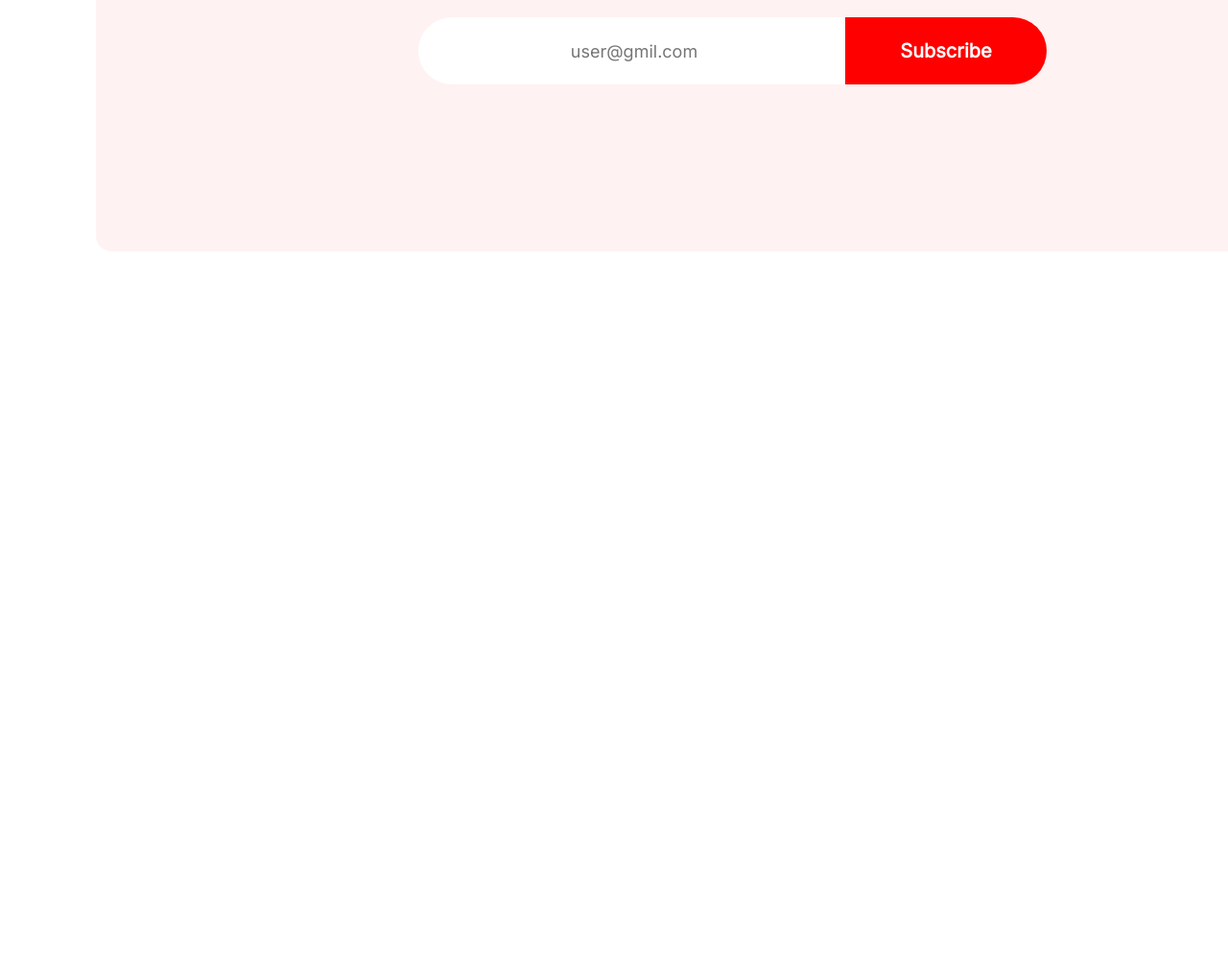
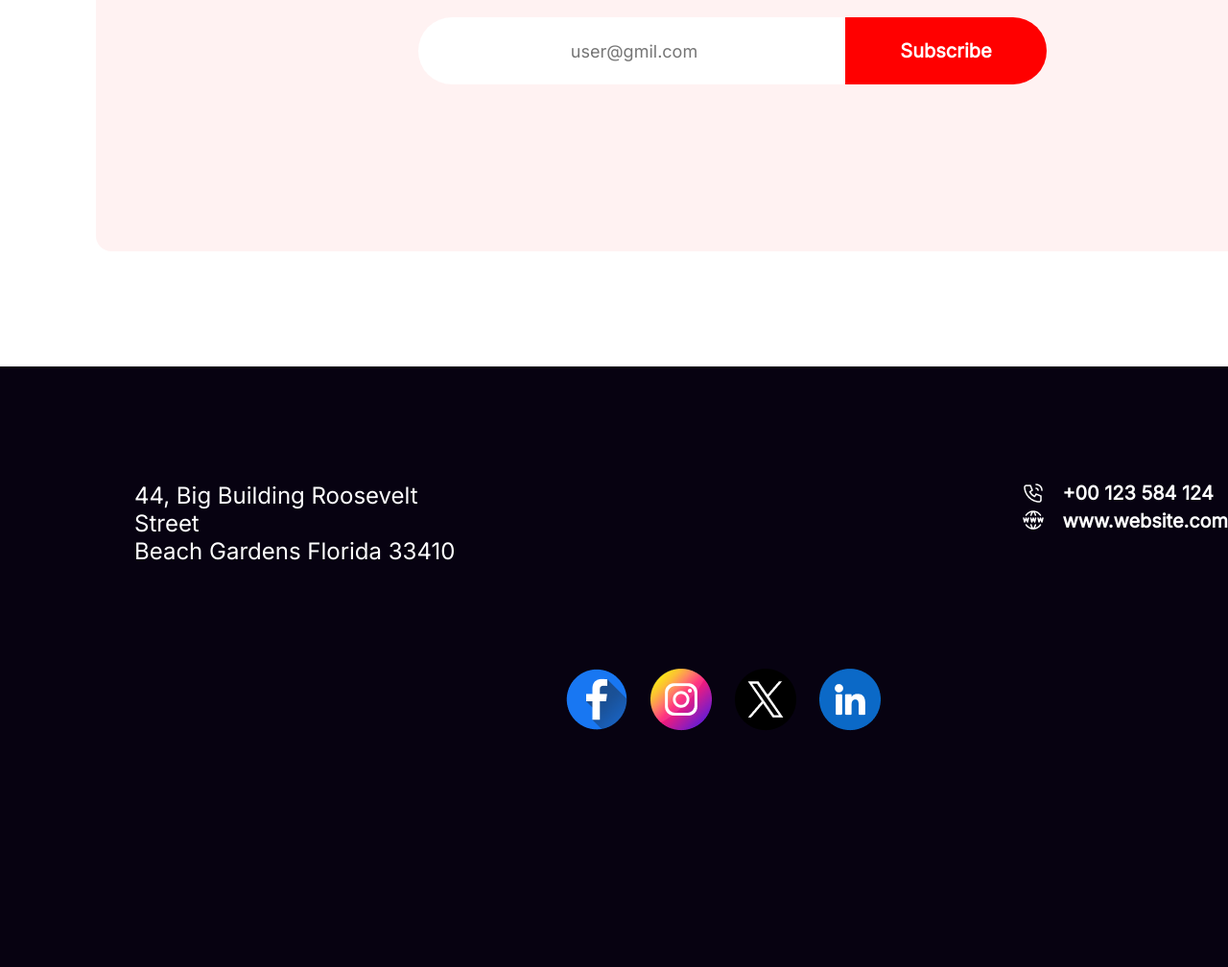
Before and after one commit to Bella908/assignment_1, a plain HTML site: page index.html in a window 1280 px wide. Shown: the part 5468-6476 px from the top of the page at 96% size. Before the commit the page ends 5730 px from the top, so only its background shows below. Drawn offline with Linux system fonts and the light colour scheme.

Commit message:
added footer

```diff
--- a/index.html
+++ b/index.html
@@ -74,7 +74,8 @@
             <div class="gallary_text">
                 <h5 class="glry_txt_1">THE BEST GIFTS</h5>
                 <h2 class="glry_txt_2">Our Awesome Portfolio</h2>
-                <h6 class="glry_txt_3">Dolor sit amet consectetur. Consequat eget consectetur maecenas sed molestie malesuada.<br>
+                <h6 class="glry_txt_3">Dolor sit amet consectetur. Consequat eget consectetur maecenas sed molestie
+                    malesuada.<br>
                     Ipsum sed sodales risus ut pellentesque vel euismod. </h6>
 
             </div>
@@ -97,12 +98,14 @@
         <div class="messg">
             <img src="../assignment_1/resources/Group 61.png" alt="message icon">
             <h2 class="mess_txt1">Subscribe Newsletter</h2>
-            <h6 class="mess_txt2">Dolor sit amet consectetur. Consequat eget consectetur maecenas sed molestie malesuada.
-                 <br>Ipsum sed sodales risus ut pellentesque vel euismod. </h6>
+            <h6 class="mess_txt2">Dolor sit amet consectetur. Consequat eget consectetur maecenas sed molestie
+                malesuada.
+                <br>Ipsum sed sodales risus ut pellentesque vel euismod.
+            </h6>
 
             <div class="input_fild">
                 <div class="form">
-           <form class="contact"    action="">
+                    <form class="contact" action="">
                         <input class="email" type="email" placeholder="user@gmil.com">
                 </div>
                 <div class="sub">
@@ -117,6 +120,34 @@
 
     </main>
     <footer>
+        <div class="footer_row">
+            <h5 class="foot_cont">44, Big Building Roosevelt Street
+                <br>Beach Gardens Florida 33410</h5>
+            <div class="phone">
+            <div class="foot_img">
+                <img src="../assignment_1/resources/Call.png" alt="call icon">
+                <img id="web" src="../assignment_1/resources/Website.png" alt="website icon">
+            </div>
+            <div class="foot_cont">
+                <h5 class="section2">+00 123 584 124</h5>
+
+                <h5 class="section2">www.website.com</h5>
+
+            </div>
+        </div>
+        </div>
+        <div class="line">
+
+        </div>
+            <div class="footer-row">
+                <div class="social_media">
+                    <a href=""><img src="../assignment_1/resources/Facebook.png" alt></a>
+                    <a href=""><img src="../assignment_1/resources/Instagram.png" alt></a>
+                    <a href=""><img src="../assignment_1/resources/Twitter.png" alt></a>
+                    <a href=""><img src="../assignment_1/resources/Linkedin.png" alt></a>
+
+                </div>
+            </div>
 
     </footer>
 </body>
--- a/style.css
+++ b/style.css
@@ -331,3 +331,58 @@ font-size: 20px;
 font-weight: 600;
 
 }
+
+footer{
+    background-color: #070211;
+
+    margin-top: 120px;
+    padding-left: 140px;
+    margin-bottom: auto;
+}
+.phone{
+    display: flex;
+    justify-content: space-between;
+}
+.foot_img{
+    width: 24px;
+height: 24px;
+padding-top: 120px;
+}
+
+.foot_cont{
+    color: #FFF;
+font-family: Inter;
+font-size: 24px;
+font-weight: 500;
+padding-top: 120px;
+
+}
+
+.footer_row{
+    display: flex;
+    gap:559px;
+    padding-bottom: 50px;
+
+}
+
+.section2{
+    padding-bottom: 5px;
+    padding-left: 18px;
+}
+
+.social_media{
+    width: 64px;
+height: 64px;
+display: flex;
+gap: 24px;
+padding-left: 450px;
+padding-bottom: 247px;
+padding-top: 48px;
+}
+
+.line{
+    border-top: 50px ;
+    background: rgba(255, 255, 255, 0.15);
+            width: 100%;
+            margin: 10px 0;
+}
```
Lines whose indentation alone changed are shown as unchanged.
